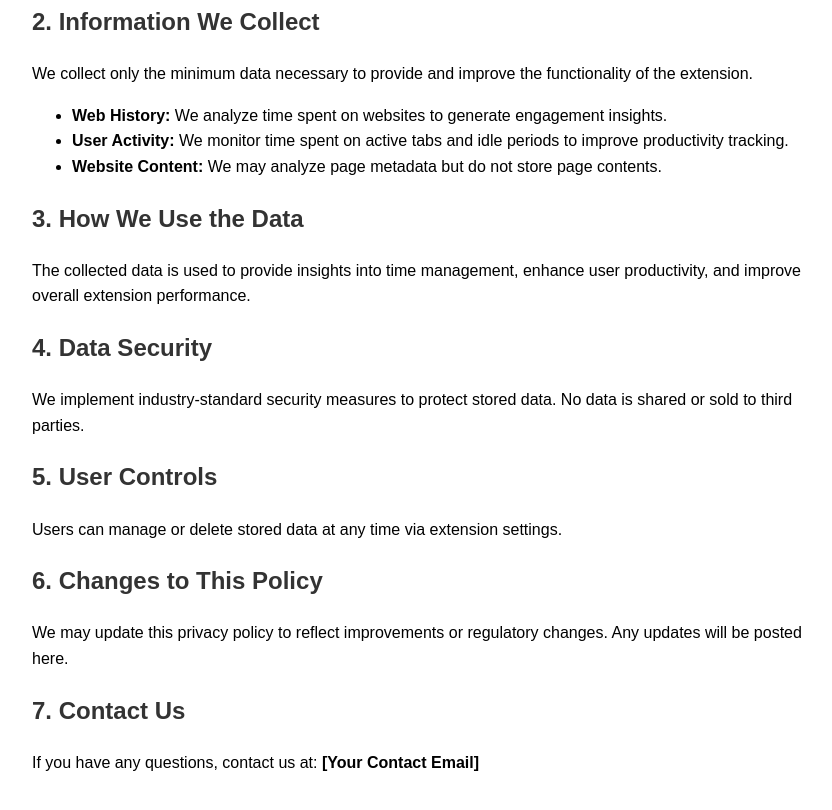
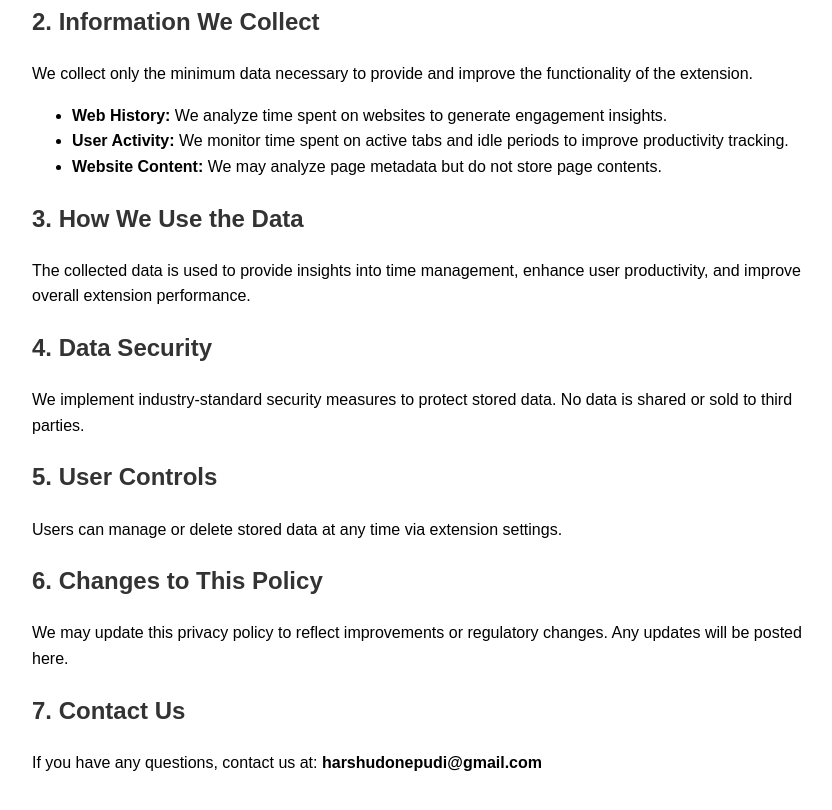
Before and after one commit to HarshiniDonepudi/juggle-privacy, a plain HTML site: page index.html in a window 1280 px wide. Shown: the part 306-1116 px from the top of the page, without its empty margins (208-1040 px from the left). Drawn offline with Linux system fonts and the light colour scheme.

Commit message:
Update index.html

```diff
--- a/index.html
+++ b/index.html
@@ -45,7 +45,7 @@
     <p>We may update this privacy policy to reflect improvements or regulatory changes. Any updates will be posted here.</p>
 
     <h2>7. Contact Us</h2>
-    <p>If you have any questions, contact us at: <strong>[Your Contact Email]</strong></p>
+    <p>If you have any questions, contact us at: <strong>harshudonepudi@gmail.com</strong></p>
 
 </body>
 </html>
```
